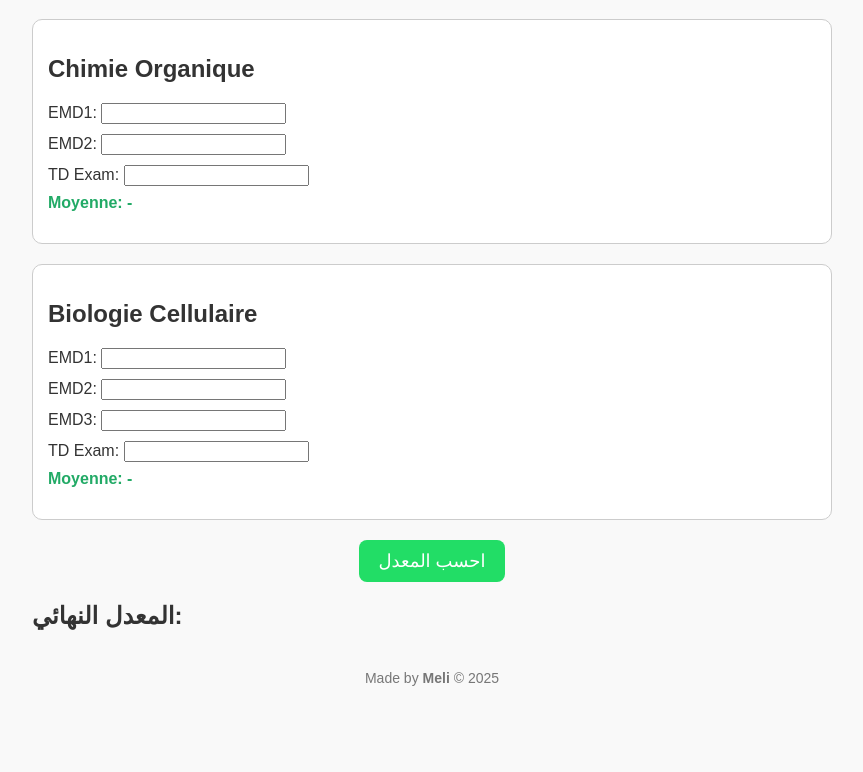
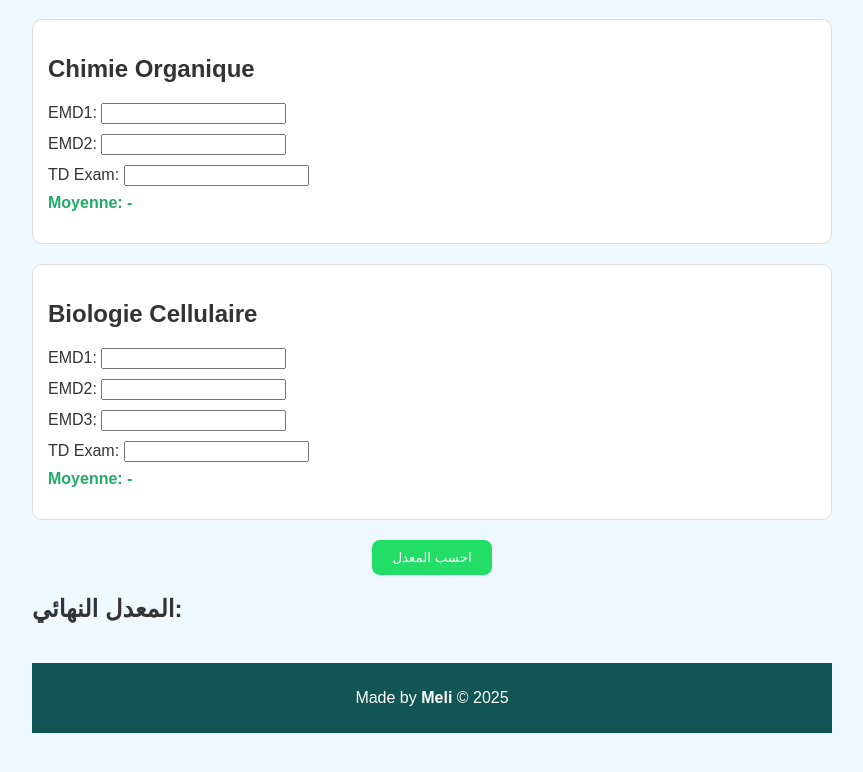
Before and after one commit to yungsekiroooo/Meli, a plain HTML site: page index.html in a window 1280 px wide. Shown: the part 148-920 px from the top of the page, without its empty margins (208-1071 px from the left). Before the commit the page ends 898 px from the top, so only its background shows below. Drawn offline with Linux system fonts and the light colour scheme.

Commit message:
Update style.css

```diff
--- a/style.css
+++ b/style.css
@@ -1,47 +1,53 @@
-
 body {
     font-family: Arial, sans-serif;
+    background-color: #f0f8ff;
+    color: #333;
     margin: 30px auto;
+    padding: 20px;
     max-width: 800px;
-    padding: 20px;
-    background-color: #f9f9f9;
-    color: #333;
 }
+
 h1 {
     text-align: center;
     color: #155;
 }
-form div {
-    border: 1px solid #ccc;
+
+form > div {
+    margin-bottom: 20px;
+    padding: 15px;
     border-radius: 10px;
-    padding: 15px;
-    margin-bottom: 20px;
     background-color: #fff;
+    border: 1px solid #ddd;
 }
+
 label {
     display: block;
     margin-top: 10px;
 }
+
 button {
     display: block;
     margin: 20px auto;
     padding: 10px 20px;
-    font-size: 18px;
     background-color: #2d6;
+    color: white;
+    border-radius: 8px;
     border: none;
-    border-radius: 8px;
-    color: white;
     cursor: pointer;
 }
+
 button:hover {
     background-color: #2a5;
 }
+
 footer {
+    background-color: #155;
+    color: white;
     text-align: center;
+    padding: 10px 0;
     margin-top: 40px;
-    font-size: 14px;
-    color: #777;
 }
+
 .module-result {
     font-weight: bold;
     color: #2a6;
```
